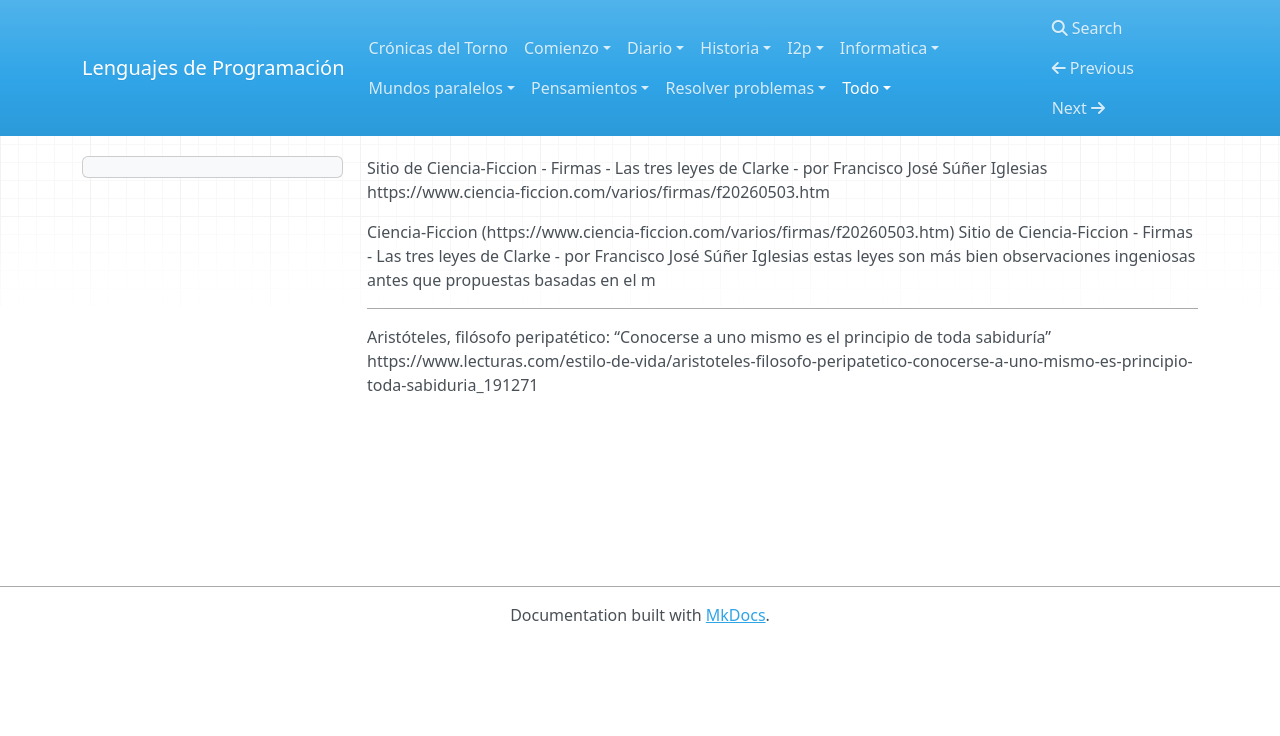
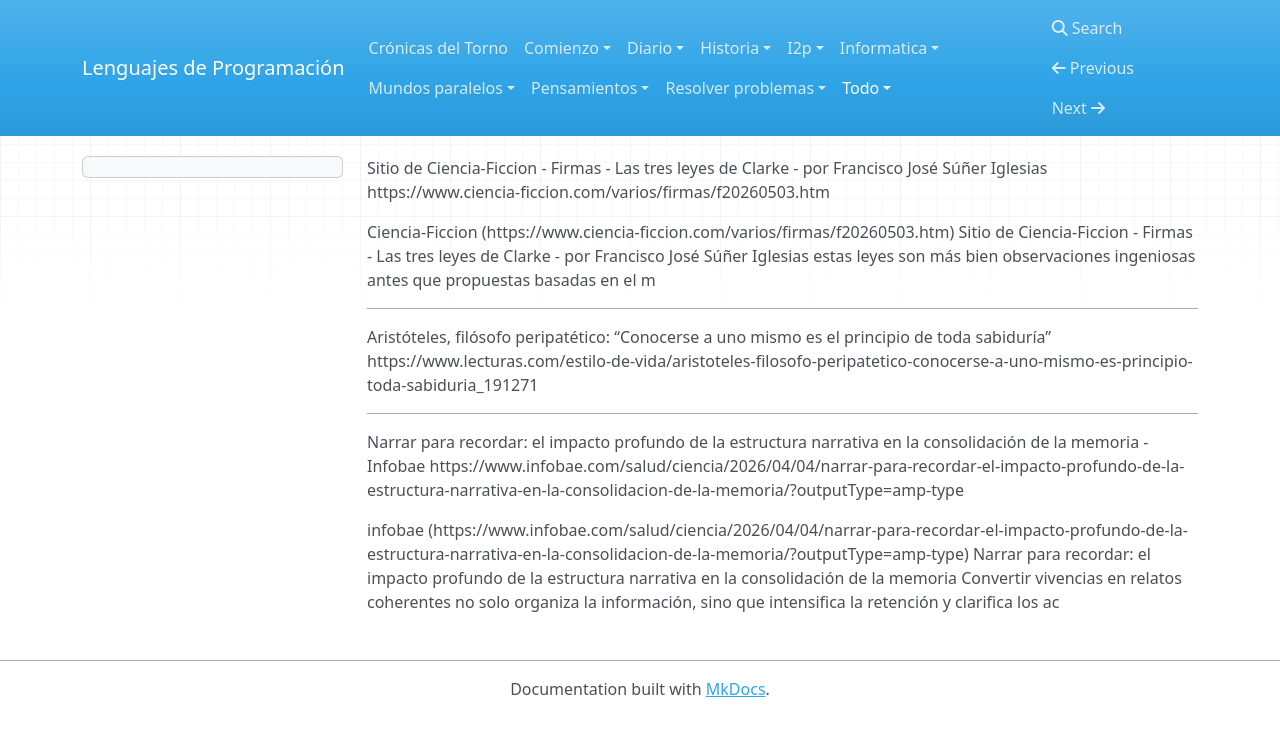
Before and after one commit to dvarrui/cronicas-del-torno, an MkDocs documentation site: the page built from docs/todo/ideas.md, in a window 1280 px wide. Shown: the top 736 px of the page. Built offline with MkDocs 1.6.1, drawn with Linux system fonts in a browser that asks for light colours; nearby versions of some CDN libraries.

Commit message:
add link

```diff
--- a/docs/todo/ideas.md
+++ b/docs/todo/ideas.md
@@ -9,3 +9,11 @@ estas leyes son más bien observaciones ingeniosas antes que propuestas basadas
 ---
 Aristóteles, filósofo peripatético: “Conocerse a uno mismo es el principio de toda sabiduría”
 https://www.lecturas.com/estilo-de-vida/aristoteles-filosofo-peripatetico-conocerse-a-uno-mismo-es-principio-toda-sabiduria_191271
+
+---
+Narrar para recordar: el impacto profundo de la estructura narrativa en la consolidación de la memoria - Infobae
+https://www.infobae.com/salud/ciencia/2026/04/04/narrar-para-recordar-el-impacto-profundo-de-la-estructura-narrativa-en-la-consolidacion-de-la-memoria/?outputType=amp-type
+
+infobae (https://www.infobae.com/salud/ciencia/2026/04/04/narrar-para-recordar-el-impacto-profundo-de-la-estructura-narrativa-en-la-consolidacion-de-la-memoria/?outputType=amp-type)
+Narrar para recordar: el impacto profundo de la estructura narrativa en la consolidación de la memoria
+Convertir vivencias en relatos coherentes no solo organiza la información, sino que intensifica la retención y clarifica los ac
```
